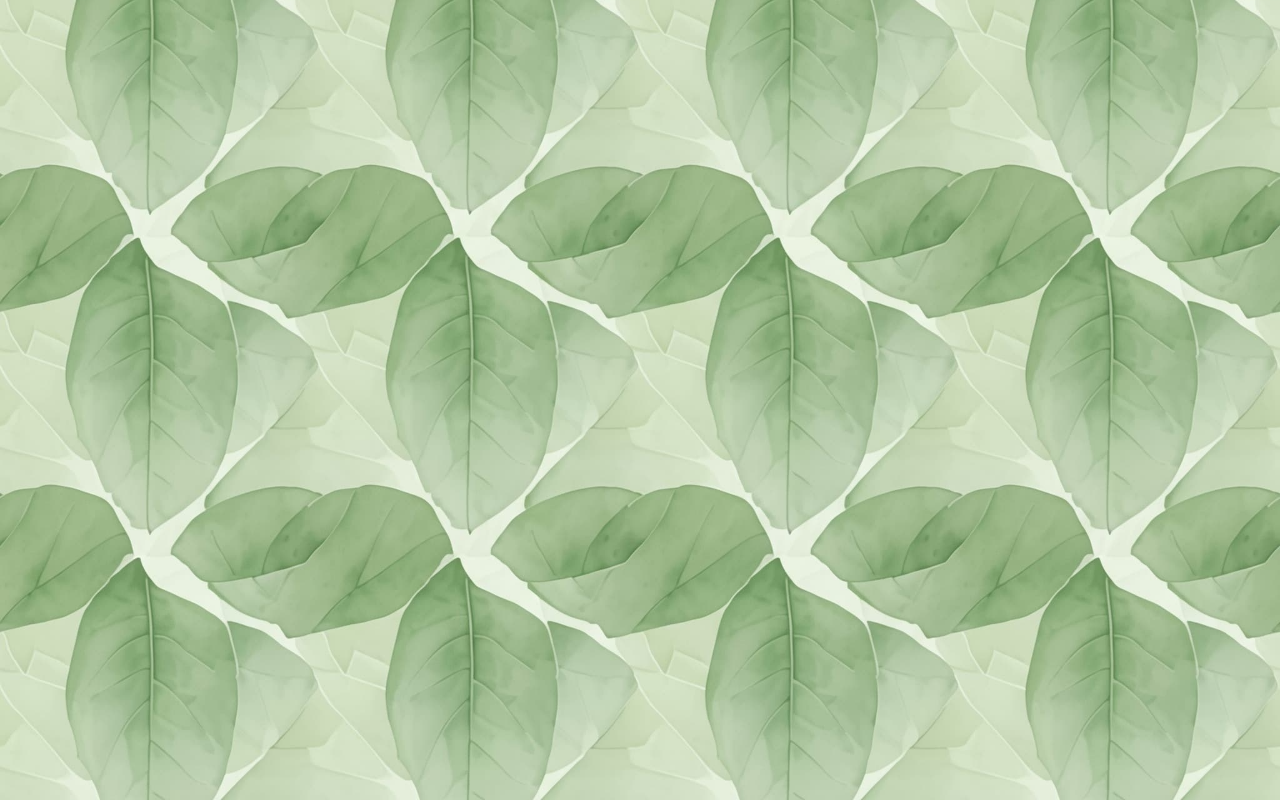
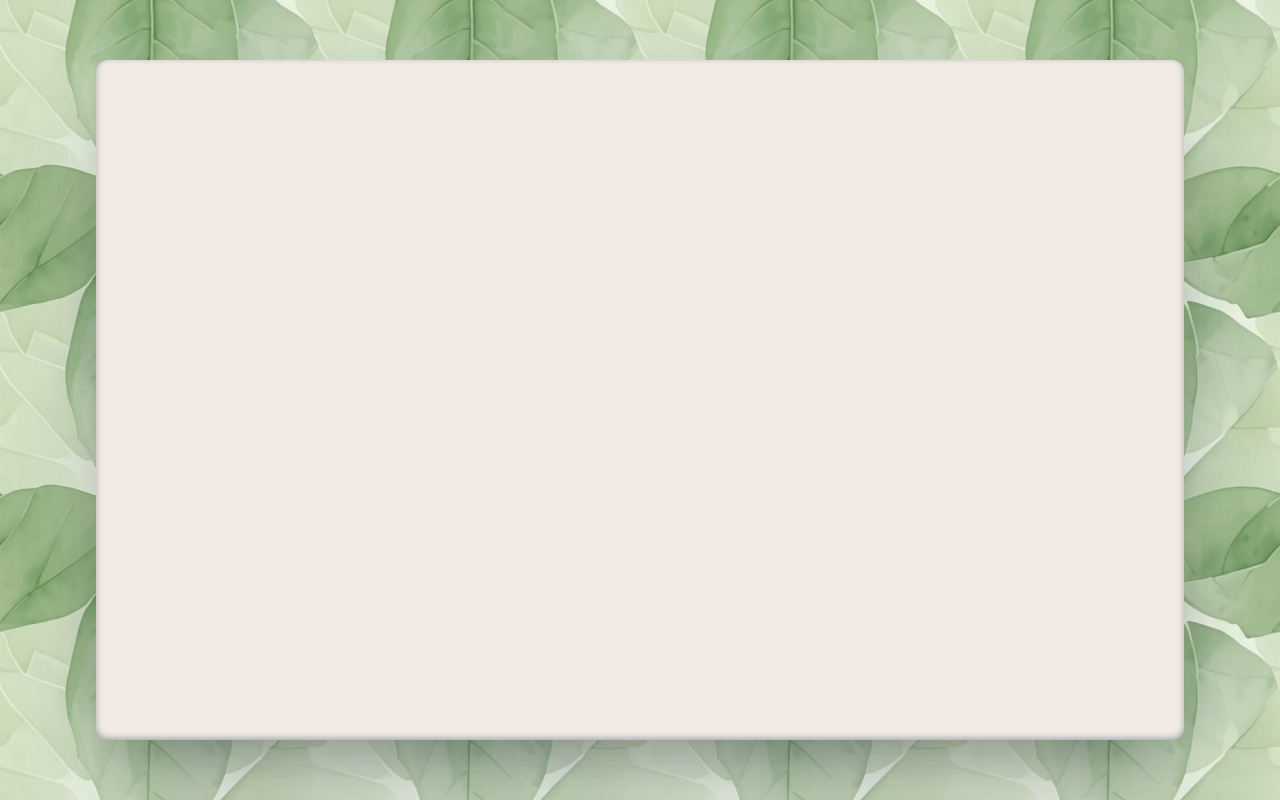
Before and after one commit to JCorts1/Therapist, a React (Vite) app: page /appointment in a window 1280 px wide. Built offline with nearby package versions, Linux system fonts and the light colour scheme.

Commit message:
updating appointments page

```diff
--- a/src/pages/Appointments.jsx
+++ b/src/pages/Appointments.jsx
@@ -3,7 +3,7 @@ import '../App.css'
 
 const Appointments = () => {
   return (
-    <div class>
+    <div className='layout-content'>
 
     </div>
   )
```
